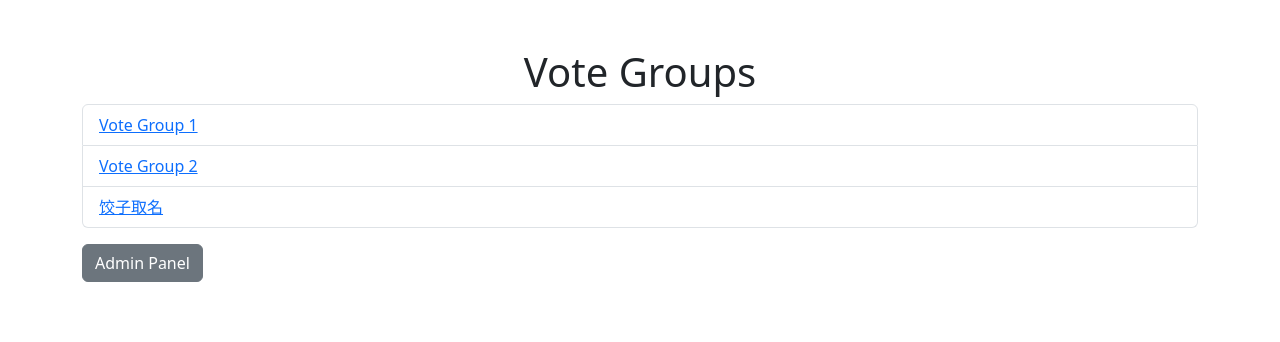
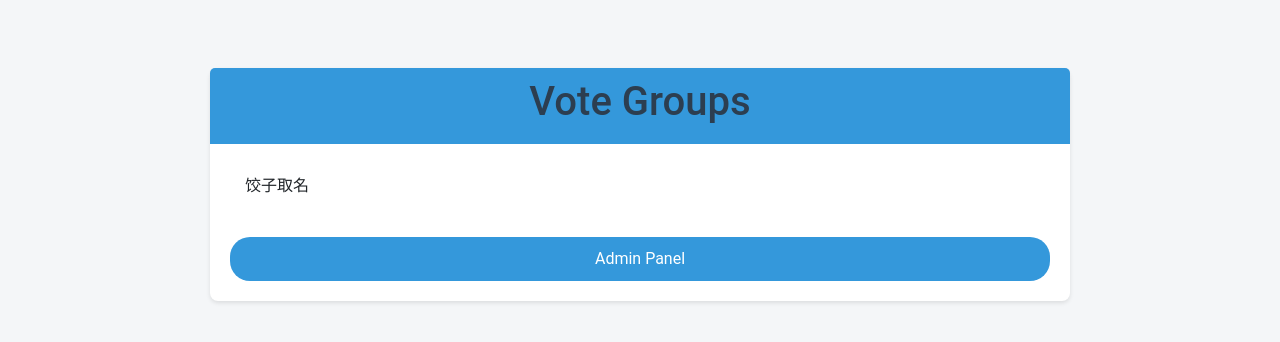
Before and after one commit to AndersonHJB/vote_app, a Flask app: page / in a window 1280 px wide. Shown: the top 342 px of the page. Run offline with Flask 3, Linux system fonts and the light colour scheme.

Commit message:
更新样式

```diff
--- a/poll_data.json
+++ b/poll_data.json
@@ -1,53 +1,29 @@
 {
-    "Vote Group 1": {
-        "Favorite Star": {
+    "\u997a\u5b50\u53d6\u540d": {
+        "\u6027\u522b\uff1a\u5973": {
             "options": [
-                "Star A",
-                "Star B",
-                "Star C"
+                "\u9ec4\u5a49\u68e0\uff1a\u6e29\u5a49\u53ef\u4eba\uff0c\u7518\u68e0\u4e4b\u60e0"
             ],
             "results": {
-                "Star A": 11,
-                "Star B": 8,
-                "Star C": 6
+                "\u9ec4\u5a49\u68e0\uff1a\u6e29\u5a49\u53ef\u4eba\uff0c\u7518\u68e0\u4e4b\u60e0": 2
             }
         },
-        "Favorite Sport": {
-            "options": [
-                "Basketball",
-                "Badminton",
-                "Table Tennis"
-            ],
-            "results": {
-                "Basketball": 9,
-                "Badminton": 9,
-                "Table Tennis": 4
-            }
-        }
-    },
-    "Vote Group 2": {
-        "Favorite Movie Genre": {
-            "options": [
-                "Action",
-                "Comedy",
-                "Drama"
-            ],
-            "results": {
-                "Action": 5,
-                "Comedy": 8,
-                "Drama": 2
-            }
-        }
-    },
-    "\u997a\u5b50\u53d6\u540d": {
         "\u6027\u522b\uff1a\u7537": {
             "options": [
                 "\u9ec4\u9526\u7a0b\uff08\u5bb8\uff09\uff1a\u9526\u8863\u7389\u98df\uff0c\u524d\u7a0b\u4f3c\u9526\uff08\u5b8f\u5bb8\u4e07\u91cc\uff09",
-                "\u9ec4\u9526\u5955\uff1a\u524d\u7a0b\u4f3c\u9526\uff0c\u795e\u91c7\u5955\u5955"
+                "\u9ec4\u9526\u5955\uff08\u6e59\uff09\uff1a\u524d\u7a0b\u4f3c\u9526\uff0c\u795e\u91c7\u5955\u5955",
+                "\u9ec4\u747e\u6cfd\uff1a\u6000\u747e\u63e1\u745c\uff0c\u6e29\u6da6\u800c\u6cfd",
+                "\u9ec4\u745e\u6cfd\uff1a\u5929\u964d\u7965\u745e\uff0c\u798f\u6cfd\u6df1\u539a",
+                "\u9ec4\u5353\u7fca\uff1a\u5353\u5c14\u4e0d\u51e1",
+                "\u9ec4\u541b\u6cfd\uff1a\u541b\u5b50\u5982\u73e9\uff0c\u6e29\u6da6\u800c\u6cfd"
             ],
             "results": {
-                "\u9ec4\u9526\u7a0b\uff08\u5bb8\uff09\uff1a\u9526\u8863\u7389\u98df\uff0c\u524d\u7a0b\u4f3c\u9526\uff08\u5b8f\u5bb8\u4e07\u91cc\uff09": 1,
-                "\u9ec4\u9526\u5955\uff1a\u524d\u7a0b\u4f3c\u9526\uff0c\u795e\u91c7\u5955\u5955": 0
+                "\u9ec4\u9526\u7a0b\uff08\u5bb8\uff09\uff1a\u9526\u8863\u7389\u98df\uff0c\u524d\u7a0b\u4f3c\u9526\uff08\u5b8f\u5bb8\u4e07\u91cc\uff09": 2,
+                "\u9ec4\u9526\u5955\uff08\u6e59\uff09\uff1a\u524d\u7a0b\u4f3c\u9526\uff0c\u795e\u91c7\u5955\u5955": 0,
+                "\u9ec4\u747e\u6cfd\uff1a\u6000\u747e\u63e1\u745c\uff0c\u6e29\u6da6\u800c\u6cfd": 0,
+                "\u9ec4\u745e\u6cfd\uff1a\u5929\u964d\u7965\u745e\uff0c\u798f\u6cfd\u6df1\u539a": 0,
+                "\u9ec4\u5353\u7fca\uff1a\u5353\u5c14\u4e0d\u51e1": 0,
+                "\u9ec4\u541b\u6cfd\uff1a\u541b\u5b50\u5982\u73e9\uff0c\u6e29\u6da6\u800c\u6cfd": 0
             }
         }
     }
--- a/static/style.css
+++ b/static/style.css
@@ -1,6 +1,84 @@
+/* style.css */
 body {
-    background-color: #f8f9fa;
+    background-color: #f4f6f8;
+    font-family: 'Roboto', sans-serif;
+    color: #333;
 }
-h1 {
-    color: #343a40;
+
+h1, h2, h3 {
+    color: #2c3e50;
+    text-transform: capitalize;
 }
+
+.container {
+    max-width: 900px;
+    margin: 0 auto;
+    padding: 20px;
+}
+
+.card {
+    border: none;
+    border-radius: 8px;
+    box-shadow: 0 2px 4px rgba(0, 0, 0, 0.1);
+}
+
+.card-header {
+    background-color: #3498db;
+    color: #fff;
+    font-size: 18px;
+    font-weight: bold;
+    text-align: center;
+    padding: 10px;
+    border-bottom: none;
+}
+
+.card-body {
+    padding: 20px;
+}
+
+.btn {
+    border-radius: 20px;
+    padding: 10px 20px;
+    text-transform: capitalize;
+}
+
+.btn-primary {
+    background-color: #3498db;
+    border: none;
+}
+
+.btn-primary:hover {
+    background-color: #2980b9;
+}
+
+.btn-secondary {
+    background-color: #7f8c8d;
+    border: none;
+}
+
+.btn-secondary:hover {
+    background-color: #95a5a6;
+}
+
+.list-group-item {
+    border: none;
+    border-radius: 5px;
+    margin-bottom: 5px;
+    padding: 10px 15px;
+}
+
+.list-group-item:hover {
+    background-color: #ecf0f1;
+    cursor: pointer;
+}
+
+@media (max-width: 768px) {
+    h1 {
+        font-size: 24px;
+    }
+
+    .btn {
+        width: 100%;
+        margin-bottom: 10px;
+    }
+}
--- a/templates/index.html
+++ b/templates/index.html
@@ -5,18 +5,25 @@
     <meta name="viewport" content="width=device-width, initial-scale=1.0">
     <title>Vote Groups</title>
     <link rel="stylesheet" href="https://cdn.jsdelivr.net/npm/bootstrap@5.3.0/dist/css/bootstrap.min.css">
+    <link rel="stylesheet" href="{{ url_for('static', filename='style.css') }}">
 </head>
 <body>
     <div class="container mt-5">
-        <h1 class="text-center">Vote Groups</h1>
+        <div class="card">
+            <div class="card-header">
+                <h1>Vote Groups</h1>
+            </div>
+            <div class="card-body">
                 <ul class="list-group">
                     {% for group in groups %}
                         <li class="list-group-item">
-                    <a href="{{ url_for('group', group_name=group) }}">{{ group }}</a>
+                            <a href="{{ url_for('group', group_name=group) }}" class="text-decoration-none text-dark">{{ group }}</a>
                         </li>
                     {% endfor %}
                 </ul>
-        <a href="{{ url_for('admin') }}" class="btn btn-secondary mt-3">Admin Panel</a>
+                <a href="{{ url_for('admin') }}" class="btn btn-primary mt-4 d-block">Admin Panel</a>
+            </div>
+        </div>
     </div>
 </body>
 </html>
```
Also changed, not shown: templates/admin.html (+9 -2 lines), templates/category.html (+8 -1 lines), templates/group.html (+8 -1 lines), templates/results.html (+9 -2 lines). Lines whose indentation alone changed are shown as unchanged.
